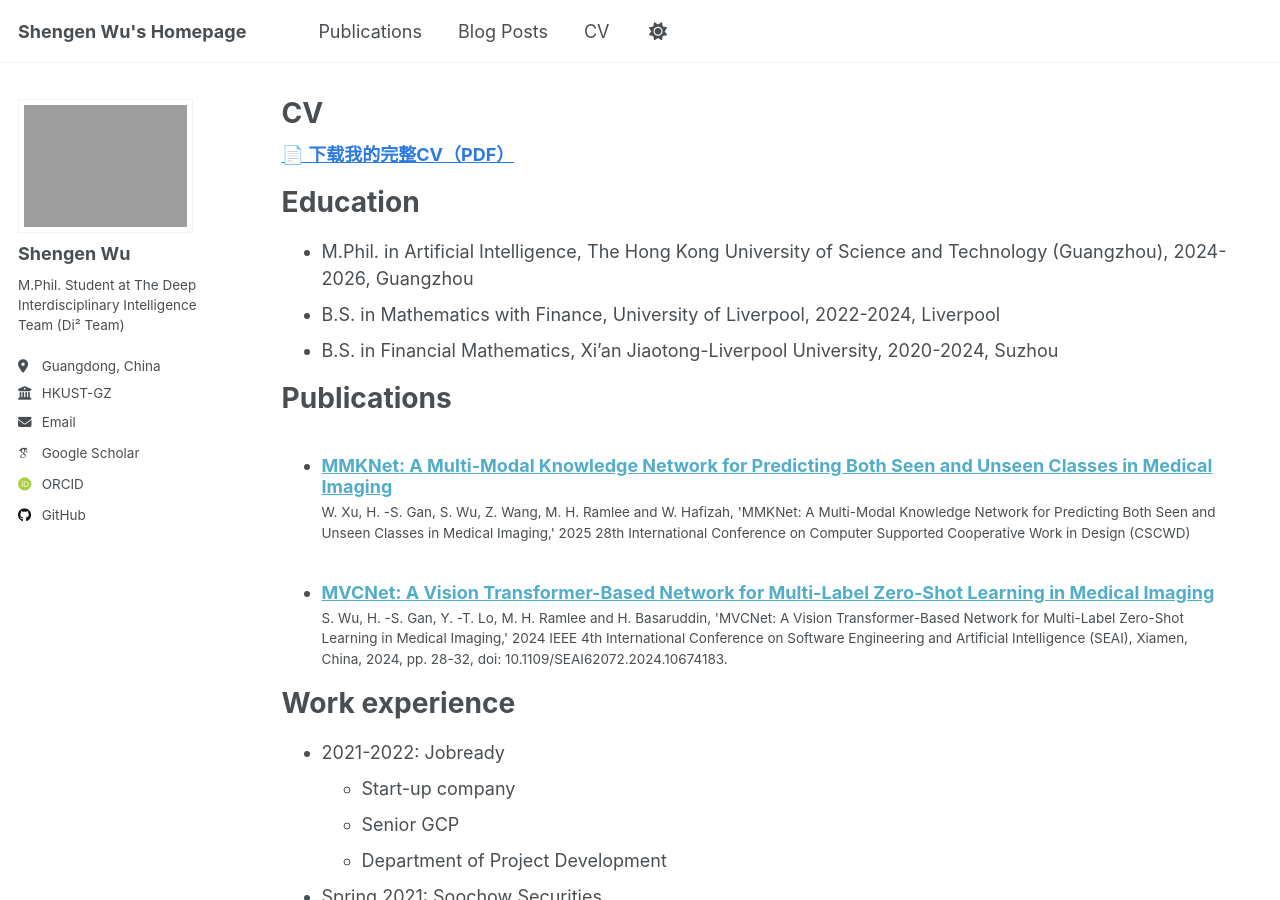
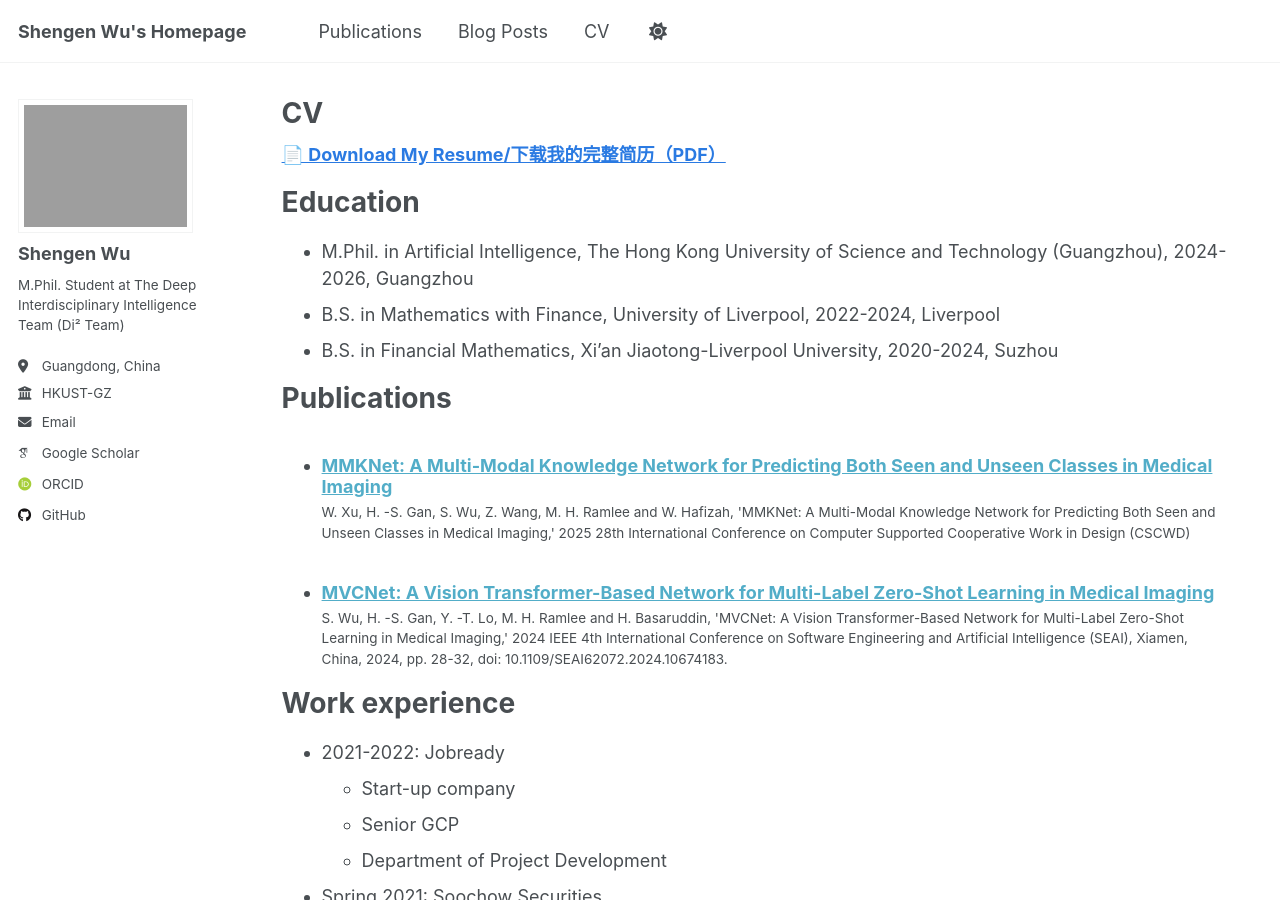
Before and after one commit to ShengenWu/shengenwu.github.io, a Jekyll site: the page built from _pages/cv.md, in a window 1280 px wide and 900 px high. Built offline with Jekyll 4.4.1, drawn with Linux system fonts in a browser that asks for light colours; some web fonts are replaced.

Commit message:
up cv header

```diff
--- a/_pages/cv.md
+++ b/_pages/cv.md
@@ -12,7 +12,7 @@ redirect_from:
 <!-- 新增：CV PDF 下载链接 -->
 <div style="text-align:left; margin-bottom: 1em;">
   <a href="{{ 'files/Shengen_Wu_CV_2025_AC.pdf' | relative_url }}" target="_blank" style="font-weight:bold; color:#2a7ae2;">
-    📄 下载我的完整CV（PDF）
+    📄 Download My Resume/下载我的完整简历（PDF）
   </a>
 </div>
 
```
